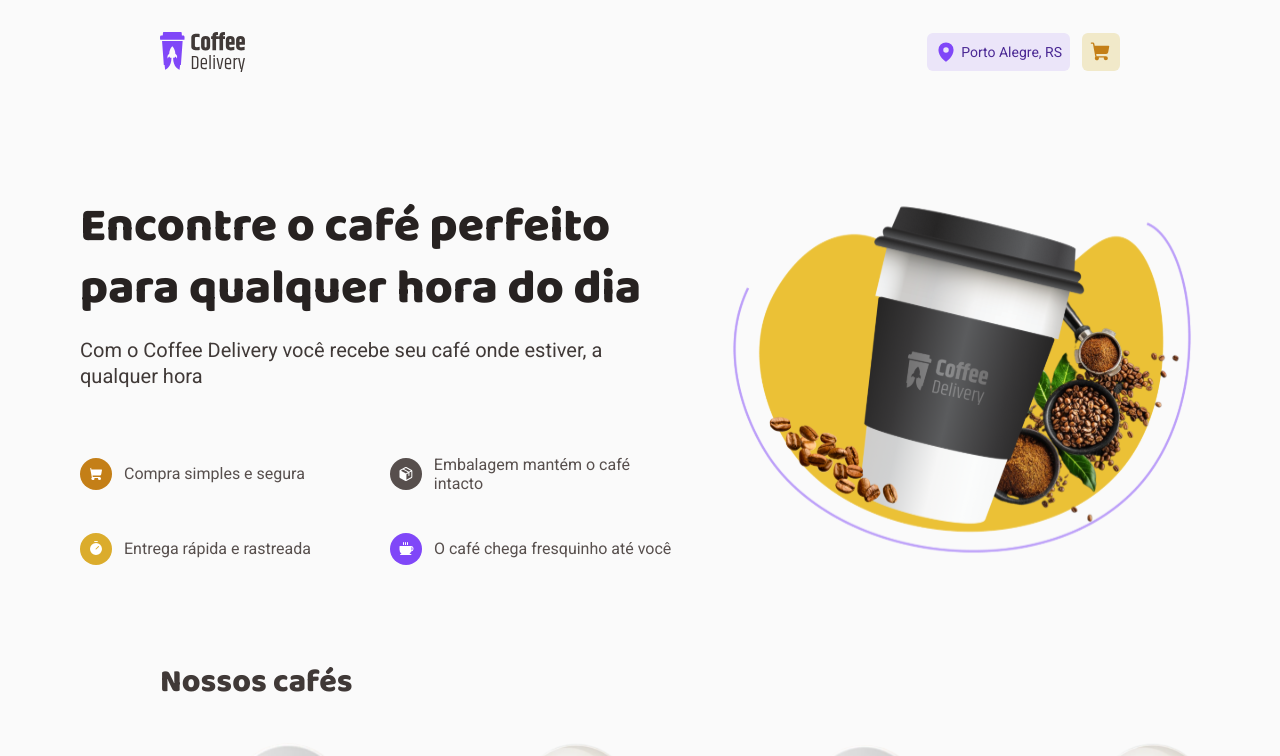
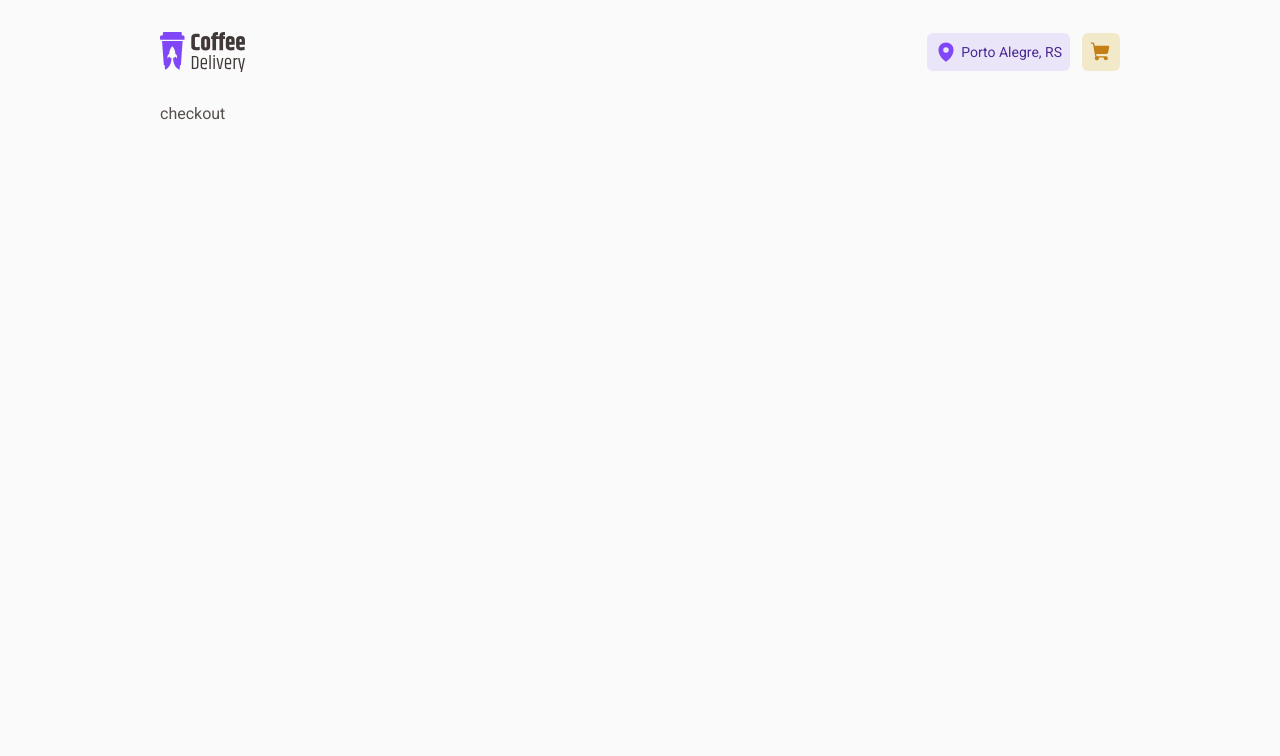
Before and after one commit to hernanytec/ignite-react-coffee-delivery, a React (Vite) app: page /checkout in a window 1280 px wide. Shown: the top 756 px of the page. Built offline with nearby package versions, Linux system fonts and the light colour scheme.

Commit message:
feat(DefaultLayout): crate default layout

```diff
--- a/package.json
+++ b/package.json
@@ -13,6 +13,7 @@
     "phosphor-react": "^1.4.1",
     "react": "^18.2.0",
     "react-dom": "^18.2.0",
+    "react-router-dom": "^6.5.0",
     "styled-components": "^5.3.6"
   },
   "devDependencies": {
--- a/src/App.tsx
+++ b/src/App.tsx
@@ -1,5 +1,6 @@
+import { BrowserRouter } from 'react-router-dom'
 import { ThemeProvider } from 'styled-components'
-import { Home } from './pages/Home'
+import { Router } from './Router'
 import { GlobalStyle } from './styles/global'
 import { defaultTheme } from './styles/theme/default'
 
@@ -7,7 +8,9 @@
   return (
     <ThemeProvider theme={defaultTheme}>
       <GlobalStyle />
-      <Home />
+      <BrowserRouter>
+        <Router />
+      </BrowserRouter>
     </ThemeProvider>
   )
 }
--- /dev/null
+++ b/src/Router.tsx
@@ -0,0 +1,15 @@
+import { Route, Routes } from 'react-router-dom'
+import { DefaultLayout } from './layouts/DefaultLayout'
+import { Checkout } from './pages/Checkout'
+import { Home } from './pages/Home'
+
+export function Router() {
+  return (
+    <Routes>
+      <Route path="/" element={<DefaultLayout />}>
+        <Route path="/" element={<Home />} />
+        <Route path="/checkout" element={<Checkout />} />
+      </Route>
+    </Routes>
+  )
+}
--- a/src/pages/Home/components/Header/index.tsx
+++ b/src/components/Header/index.tsx
@@ -1,6 +1,7 @@
 import { MapPin, ShoppingCart } from 'phosphor-react'
-import LogoCoffeeDelivery from '../../../../assets/coffee-delivery-logo.svg'
-import { Cart, HeaderActions, HeaderContainer, Location } from './styles'
+import { NavLink } from 'react-router-dom'
+import LogoCoffeeDelivery from '../../assets/coffee-delivery-logo.svg'
+import { HeaderActions, HeaderContainer, Location } from './styles'
 
 export function Header() {
   return (
@@ -13,9 +14,9 @@
           <span>Porto Alegre, RS</span>
         </Location>
 
-        <Cart>
+        <NavLink to="/checkout">
           <ShoppingCart weight="fill" size={22} />
-        </Cart>
+        </NavLink>
       </HeaderActions>
     </HeaderContainer>
   )
--- a/src/pages/Home/components/Header/styles.ts
+++ b/src/components/Header/styles.ts
@@ -4,13 +4,22 @@
   display: flex;
   align-items: center;
   justify-content: space-between;
-  padding: 32px 160px;
+  padding: 32px 0;
 `
 
 export const HeaderActions = styled.div`
   display: flex;
   align-items: center;
   gap: 12px;
+
+  a {
+    display: flex;
+    align-items: center;
+    padding: 8px;
+    border-radius: 6px;
+    background-color: ${(props) => props.theme.colors['yellow-light']};
+    color: ${(props) => props.theme.colors['yellow-dark']};
+  }
 `
 
 export const Location = styled.div`
@@ -27,12 +36,3 @@
     color: ${(props) => props.theme.colors.purple};
   }
 `
-
-export const Cart = styled.div`
-  display: flex;
-  align-items: center;
-  padding: 8px;
-  border-radius: 6px;
-  background-color: ${(props) => props.theme.colors['yellow-light']};
-  color: ${(props) => props.theme.colors['yellow-dark']};
-`
--- /dev/null
+++ b/src/layouts/DefaultLayout/index.tsx
@@ -0,0 +1,12 @@
+import { Outlet } from 'react-router-dom'
+import { Header } from '../../components/Header'
+import { LayoutContaier } from './styles'
+
+export function DefaultLayout() {
+  return (
+    <LayoutContaier>
+      <Header />
+      <Outlet />
+    </LayoutContaier>
+  )
+}
--- /dev/null
+++ b/src/layouts/DefaultLayout/styles.ts
@@ -0,0 +1,8 @@
+import styled from 'styled-components'
+
+export const LayoutContaier = styled.div`
+  max-width: 1440px;
+  padding: 0 160px;
+  margin: 0 auto;
+  background-color: ${(props) => props.theme.colors.background};
+`
--- a/src/mocks/coffeeList.ts
+++ b/src/mocks/coffeeList.ts
@@ -93,7 +93,7 @@
   },
   {
     id: 'coffee-12',
-    name: 'Havainao',
+    name: 'Havaiano',
     description: 'Bebida adocicada preparada com café e leite de coco',
     price: 9.9,
     tags: ['especial'],
@@ -108,7 +108,7 @@
     image: 'coffees/Arabe.svg',
   },
   {
-    id: 'coffee-12',
+    id: 'coffee-14',
     name: 'Irlandês',
     description: 'Bebida a base de café, uísque irlandês, açúcar e chantilly',
     price: 9.9,
--- /dev/null
+++ b/src/pages/Checkout/index.tsx
@@ -0,0 +1,5 @@
+import { CheckoutContainer } from './styles'
+
+export function Checkout() {
+  return <CheckoutContainer>checkout</CheckoutContainer>
+}
--- /dev/null
+++ b/src/pages/Checkout/styles.ts
@@ -0,0 +1,3 @@
+import styled from 'styled-components'
+
+export const CheckoutContainer = styled.main``
--- a/src/pages/Home/index.tsx
+++ b/src/pages/Home/index.tsx
@@ -1,7 +1,7 @@
 import { Coffee, Package, ShoppingCart, Timer } from 'phosphor-react'
 import HomeCupCoffee from '../../assets/home-cup-coffee.svg'
 import { CoffeeList } from './components/CoffeeList'
-import { Header } from './components/Header'
+
 import {
   HomeContainer,
   iconColor,
@@ -44,24 +44,19 @@
   ] as IntroItemType[]
 
   return (
-    <>
-      <Header />
     <HomeContainer>
       <Intro>
         <IntroText>
           <Title>Encontre o café perfeito para qualquer hora do dia</Title>
 
           <Subtitle>
-              Com o Coffee Delivery você recebe seu café onde estiver, a
-              qualquer hora
+            Com o Coffee Delivery você recebe seu café onde estiver, a qualquer
+            hora
           </Subtitle>
 
           <ItemsContainer>
             {items.map((item) => (
-                <IntroItem
-                  iconColor={item.iconBackgroundColor}
-                  key={item.label}
-                >
+              <IntroItem iconColor={item.iconBackgroundColor} key={item.label}>
                 <item.icon className="icon" weight="fill" size={32} />
                 <span>{item.label}</span>
               </IntroItem>
@@ -74,6 +69,5 @@
 
       <CoffeeList />
     </HomeContainer>
-    </>
   )
 }
--- a/src/pages/Home/styles.ts
+++ b/src/pages/Home/styles.ts
@@ -4,8 +4,6 @@
 export const HomeContainer = styled.main`
   display: flex;
   flex-direction: column;
-  padding: 0 160px;
-  max-width: 1440px;
   margin: 0 auto;
   padding-bottom: 157px;
 `
@@ -47,16 +45,17 @@
 
 export const ItemsContainer = styled.div`
   display: grid;
-  grid-template-columns: 290px 290px;
+  grid-template-columns: 1fr 1fr;
   margin-top: 66px;
-  row-gap: 40px;
-  column-gap: 20px;
+  row-gap: 20px;
+  column-gap: 40px;
 `
 
 export const IntroItem = styled.div<IntroItemProps>`
   display: flex;
   align-items: center;
   gap: 12px;
+  white-space: nowrap;
 
   .icon {
     color: ${(props) => props.theme.colors.white};
```
Also changed, not shown: 1 other file (tests, documents, lock files or other folders). Lines whose indentation alone changed are shown as unchanged.
